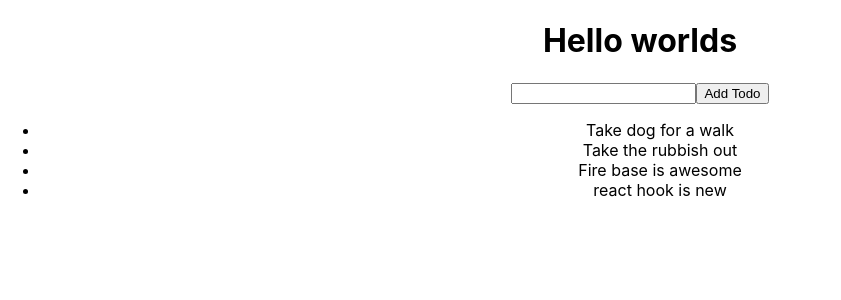
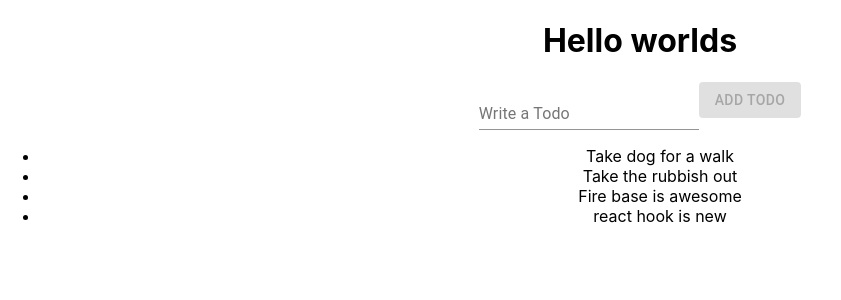
Before and after one commit to lifeofperfect/Simple-react-firebase-todo-app, a React (Create React App) app: page / in a window 1280 px wide. Shown: the top 300 px of the page, without its empty margins (0-841 px from the left). Built offline with nearby package versions, Linux system fonts and the light colour scheme.

Commit message:
added material ui to form and button

```diff
--- a/package.json
+++ b/package.json
@@ -3,6 +3,7 @@
   "version": "0.1.0",
   "private": true,
   "dependencies": {
+    "@material-ui/core": "^4.11.3",
     "@testing-library/jest-dom": "^5.11.9",
     "@testing-library/react": "^11.2.5",
     "@testing-library/user-event": "^12.8.3",
--- a/src/App.js
+++ b/src/App.js
@@ -1,14 +1,41 @@
 import './App.css';
 import { useState } from 'react';
+import {Button, FormControl, Input, InputLabel} from '@material-ui/core';
 
 function App() {
   const [todos, setTodos] = useState(["Take dog for a walk", "Take the rubbish out","Fire base is awesome", "react hook is new"])
+  const [input, setInput] = useState("");
+  console.log(input);
+
+  const addTodo=(e)=> {
+    e.preventDefault(); //stops referesh
+    console.log(input);
+    setTodos([...todos, input]) //set todos
+    setInput(""); //clear out the input stage
+
+  }
 
   return (
     <div className="App">
       <h1>Hello worlds</h1>
-      <input />
-      <button>Add Todo</button>
+      <form>
+
+        <FormControl>
+          <InputLabel>Write a Todo</InputLabel>
+          <Input value={input} onChange={event=> setInput(event.target.value)}/>
+        </FormControl>
+
+        <Button
+          variant="contained"
+          color="primary"
+          onClick={addTodo}
+          disabled={!input}
+          >
+          Add Todo
+        </Button>
+
+        {/* <button onClick={addTodo}>Add Todo</button> */}
+      </form>
 
       <ul>
         {todos.map(todo=> (
```
Also changed, not shown: 1 other file (tests, documents, lock files or other folders).
